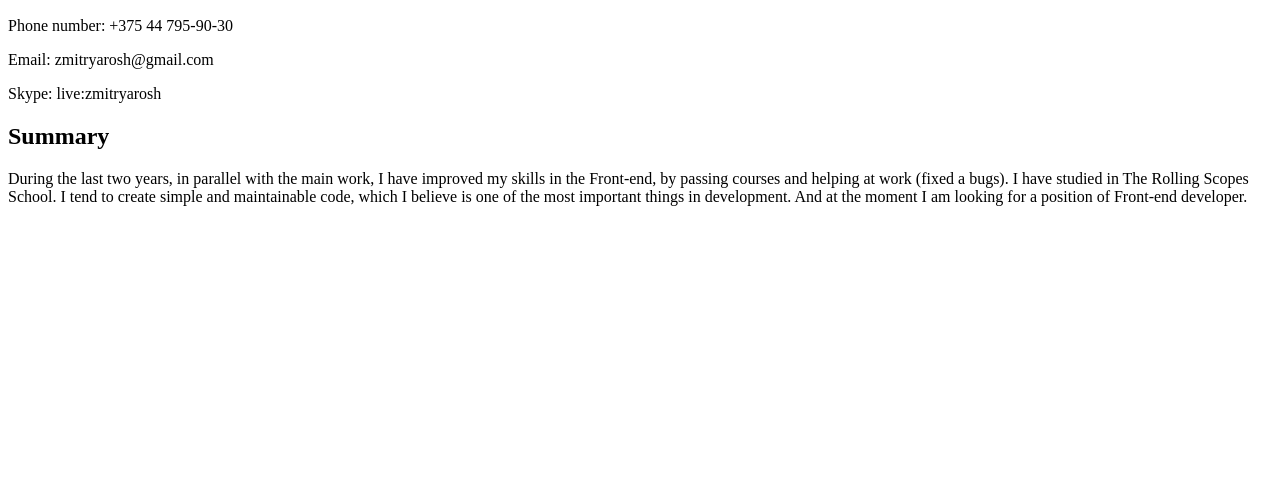
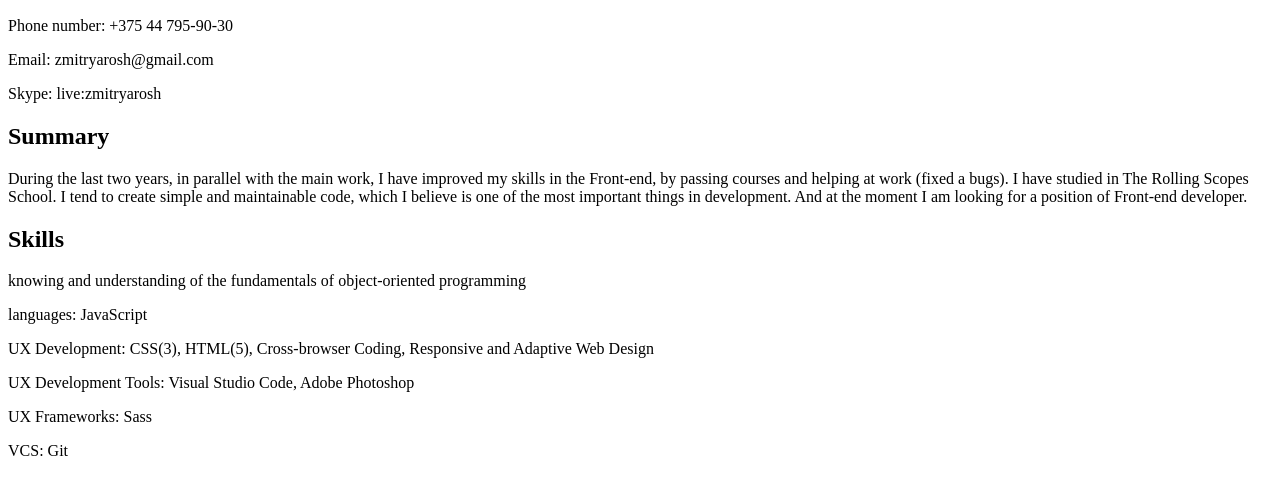
Before and after one commit to zm1try/rsschool-codejam1-cv, a plain HTML site: page index.html in a window 1280 px wide. Shown: the part 110-604 px from the top of the page. Drawn offline with Linux system fonts and the light colour scheme.

Commit message:
feat: add content to skills section in index.html

```diff
--- a/index.html
+++ b/index.html
@@ -21,7 +21,15 @@
             <h2>Summary</h2>
             <p>During the last two years, in parallel with the main work, I have improved my skills in the Front-end, by passing courses and helping at work (fixed a bugs). I have studied in The Rolling Scopes School. I tend to create simple and maintainable code, which I believe is one of the most important things in development. And at the moment I am looking for a position of Front-end developer.</p>
         </section>
-        <section class="skills"></section>
+        <section class="skills">
+            <h2>Skills</h2>
+            <p>knowing and understanding of the fundamentals of object-oriented programming</p>
+            <p>languages: JavaScript</p>
+            <p>UX Development: CSS(3), HTML(5), Cross-browser Coding, Responsive and Adaptive Web Design</p>
+            <p>UX Development Tools:  Visual Studio Code, Adobe Photoshop</p>
+            <p>UX Frameworks: Sass</p>
+            <p>VCS: Git</p>
+        </section>
         <section class="code-examples"></section>
         <section class="experience"></section>
         <section class="education"></section>
```
